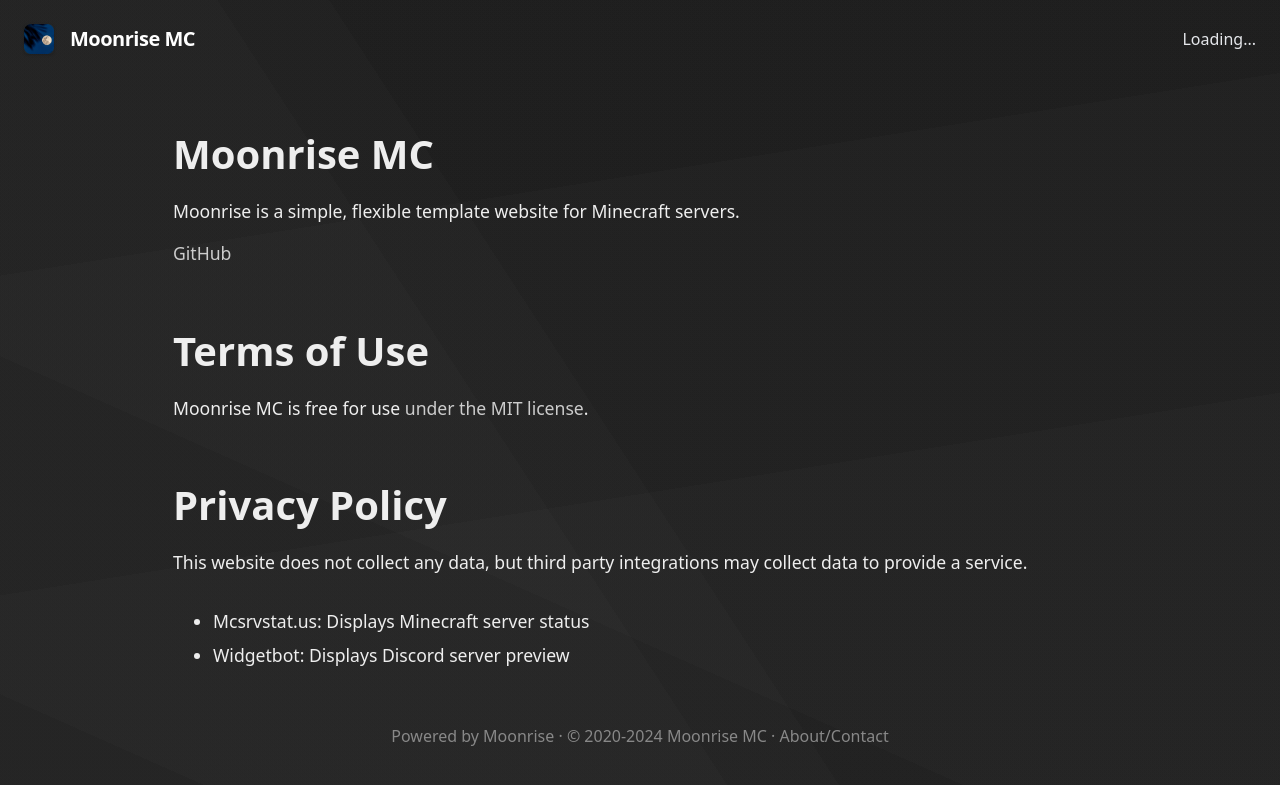
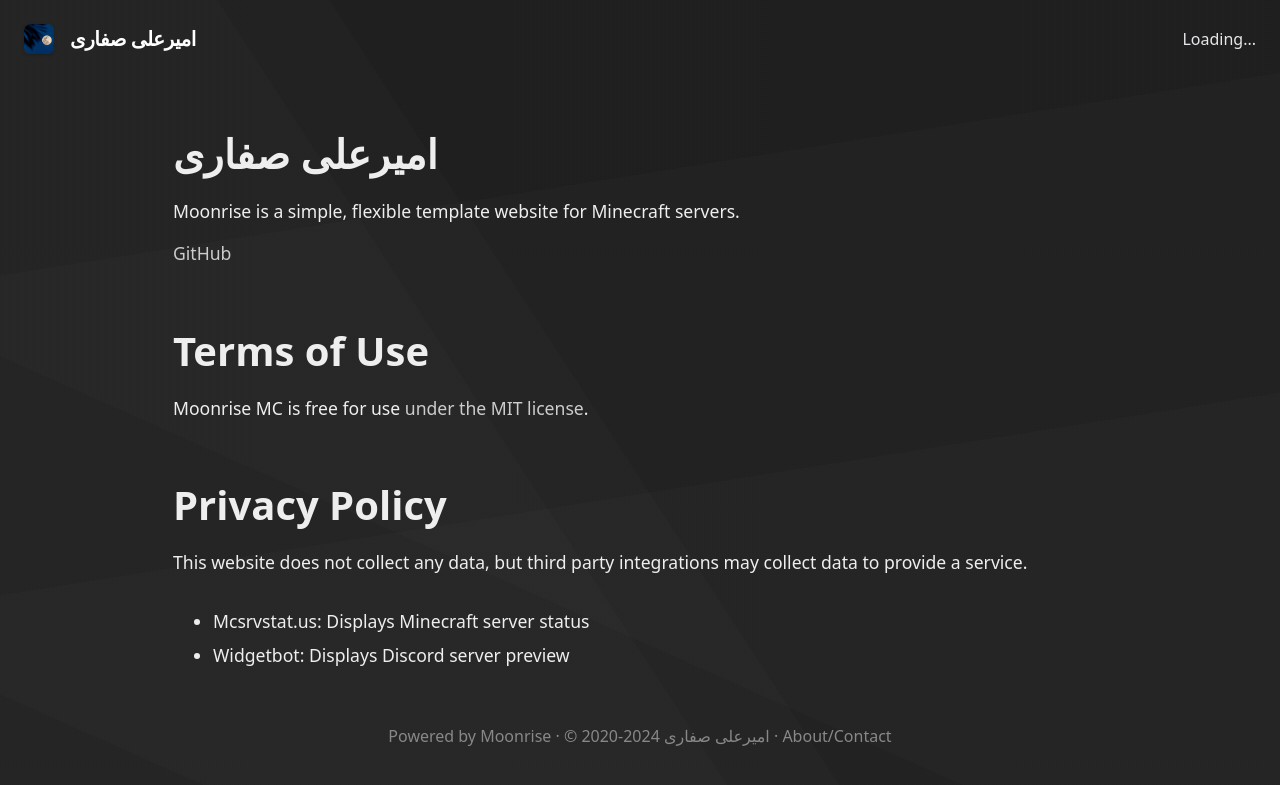
Before and after one commit to ItzCherokee/amiralisafari, a Jekyll site: the page built from docs/about.md, in a window 1280 px wide. Shown: the top 785 px of the page. Built offline with Jekyll 4.4.1, drawn with Linux system fonts in a browser that asks for light colours; our own code applies the rules of GitHub Pages for plain Markdown files.

Commit message:
Update _config.yml

```diff
--- a/docs/_config.yml
+++ b/docs/_config.yml
@@ -11,9 +11,9 @@ showinSearchEngines: true
 
 
 # Set basic server info
-serverName: Moonrise MC
+serverName: امیرعلی صفاری
 serverDescription: A Minecraft server where we have lots of fun!
-serverIP: trexmine.com
+serverIP: play.trexmine.com
 useBedrockForOnlineStatus: false
 
 
```
